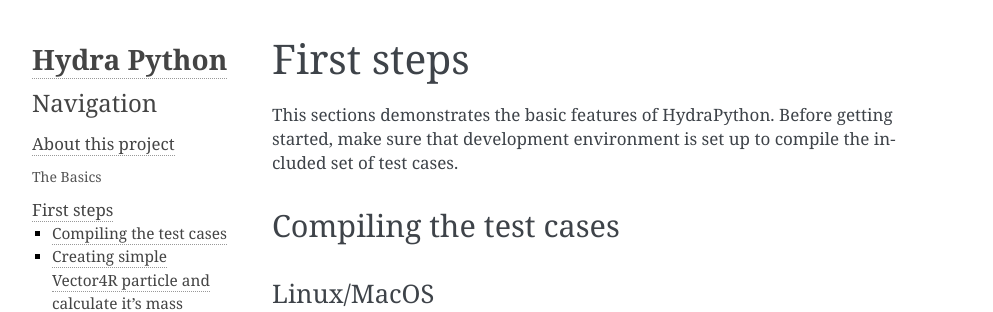
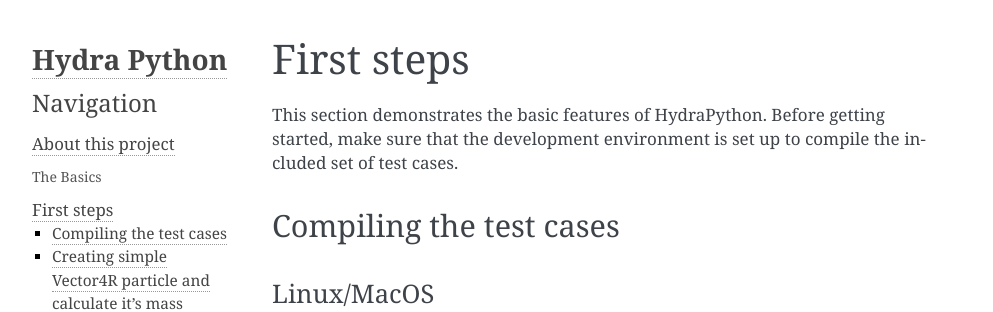
Before and after one commit to MultithreadCorner/Hydra.Python, a Sphinx documentation site: the page built from docs/basics.rst, in a window 1280 px wide. Shown: the top 312 px of the page, without its empty margins (148-1141 px from the left). Built offline with Sphinx 7.4.7, drawn with Linux system fonts in a browser that asks for light colours; formulas are drawn with MathJax 3; pages that are not in the unit, such as notebooks, are missing from menus.

Commit message:
Update basics.rst

```diff
--- a/docs/basics.rst
+++ b/docs/basics.rst
@@ -3,8 +3,8 @@
 First steps
 ###########
 
-This sections demonstrates the basic features of HydraPython. Before getting
-started, make sure that development environment is set up to compile the
+This section demonstrates the basic features of HydraPython. Before getting
+started, make sure that the development environment is set up to compile the
 included set of test cases.
 
 
```
